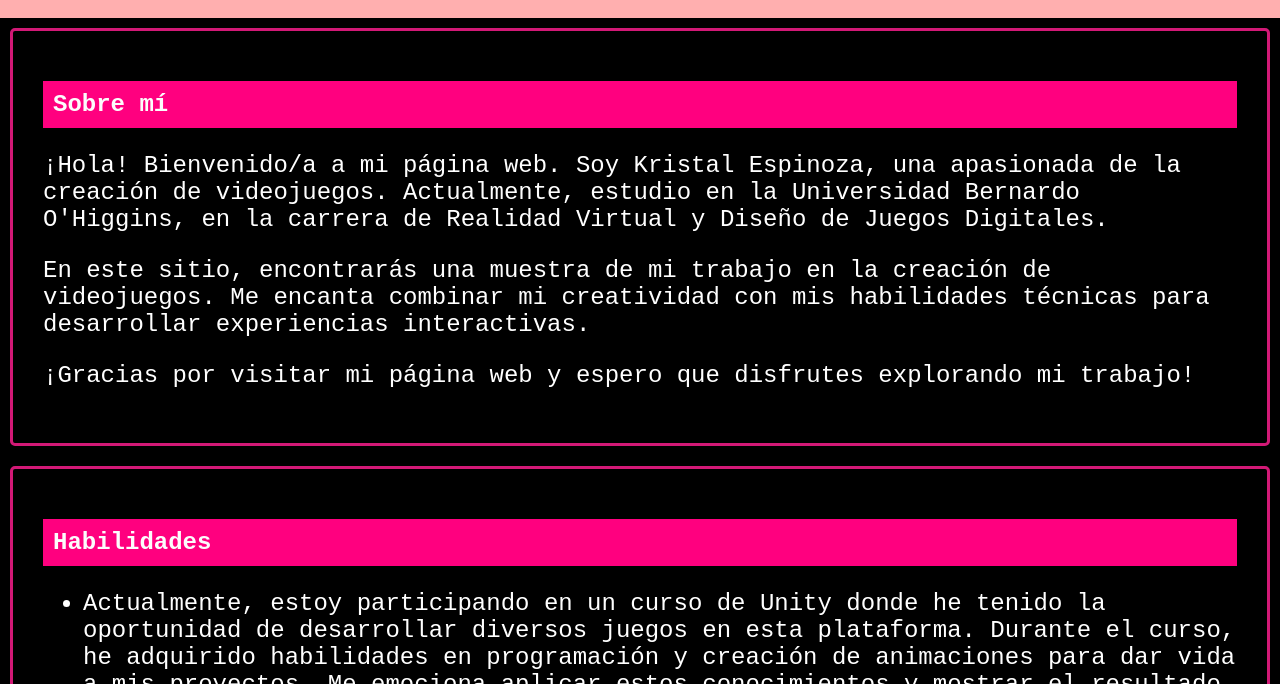
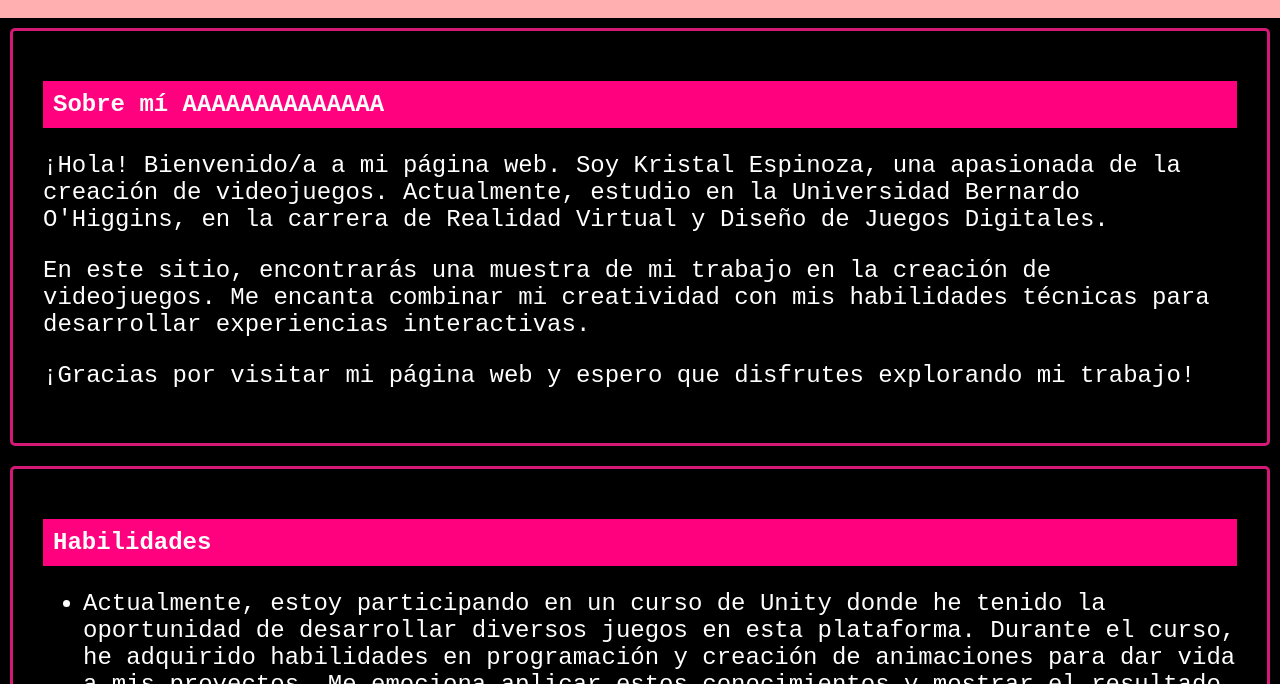
Before and after one commit to Latshir110/PortafolioKristal, a plain HTML site: page index.html in a window 1280 px wide. Shown: the part 116-800 px from the top of the page. Drawn offline with Linux system fonts and the light colour scheme.

Commit message:
Update index.html

```diff
--- a/index.html
+++ b/index.html
@@ -96,7 +96,7 @@
 
   <main>
     <section>
-      <h2>Sobre mí</h2>
+      <h2>Sobre mí AAAAAAAAAAAAAA</h2>
       <p>¡Hola! Bienvenido/a a mi página web. Soy Kristal Espinoza, una apasionada de la creación de videojuegos. Actualmente, estudio en la Universidad Bernardo O'Higgins, en la carrera de Realidad Virtual y Diseño de Juegos Digitales.</p>
       <p>En este sitio, encontrarás una muestra de mi trabajo en la creación de videojuegos. Me encanta combinar mi creatividad con mis habilidades técnicas para desarrollar experiencias interactivas.</p>
       <p>¡Gracias por visitar mi página web y espero que disfrutes explorando mi trabajo!</p>
```
